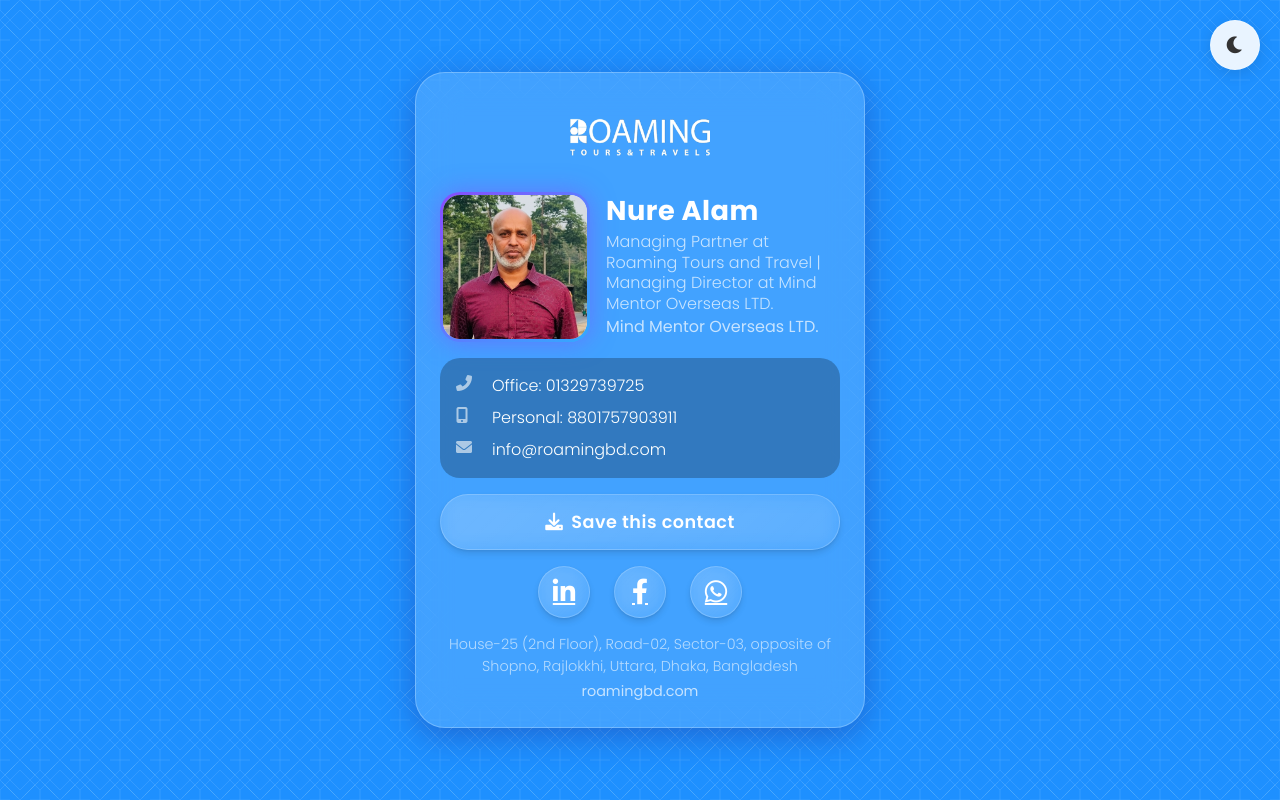
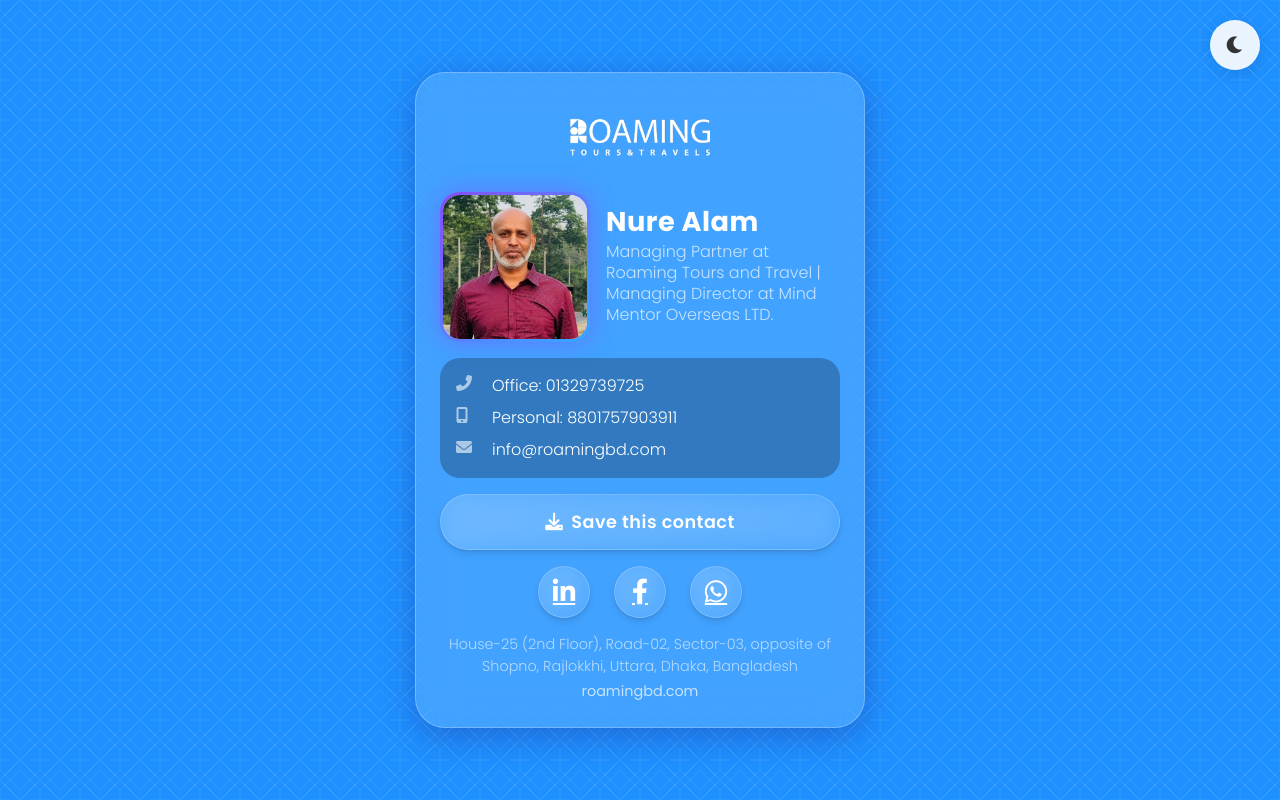
Before and after one commit to RoamingToursTravels/NureAlam-E-card, a plain HTML site: page index.html in a window 1280 px wide. Drawn offline with nearby package versions, Linux system fonts and the light colour scheme.

Commit message:
removed the 2nd mind mentor ltd

```diff
--- a/index.html
+++ b/index.html
@@ -46,7 +46,6 @@
                     <div class="ecard-name-title flex-grow-1">
                         <h2 class="ecard-name animate-element" data-delay="400">Nure Alam</h2>
                         <div class="ecard-role animate-element" data-delay="500">Managing Partner at Roaming Tours and Travel | Managing Director at Mind Mentor Overseas LTD.</div>
-                        <div class="ecard-department animate-element" data-delay="600">Mind Mentor Overseas LTD.</div>
                     </div>
                 </div>
             </div>
```
